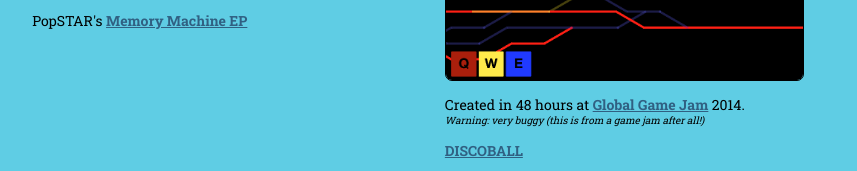
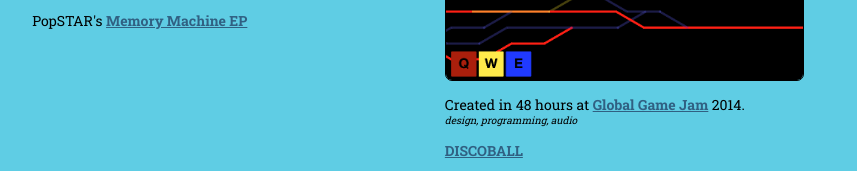
Before and after one commit to noahlemen/kedromelon.github.io, a plain HTML site: page index.html in a window 1280 px wide. Shown: the part 1402-1573 px from the top of the page, without its empty margins (211-1068 px from the left). Drawn offline with Linux system fonts and the light colour scheme.

Commit message:
update roles on chromashift

```diff
--- a/index.html
+++ b/index.html
@@ -70,7 +70,7 @@ li a:first-child, p a:first-child { font-weight: bold; }
 	<p>Final project for Game Development: Project Studio at NYU, made in about five weeks.<br><font size="1"><i>design, programming, audio</i></font></p>
 	<p><a href="chromashift.html">Chromashift</a></p>
 	<p><a href="chromashift.html"><img src="chromashift.png" width="100%" height=auto></img></a></p>
-	<p>Created in 48 hours at <a href="http://globalgamejam.org/">Global Game Jam</a> 2014. <br><font size="1"><i>Warning: very buggy (this is from a game jam after all!)</i></font></p>
+	<p>Created in 48 hours at <a href="http://globalgamejam.org/">Global Game Jam</a> 2014. <br><font size="1"><i>design, programming, audio</i></font></p>
 	<p><a href="DISCOBALL.html">DISCOBALL</a></p>
 	<p><a href="DISCOBALL.html"><img src="discoball.png" width="100%" height=auto></img></a></p>
 	<p>Final project for Game Development: Modding at NYU, made in about five weeks.<br><font size="1"><i>design, programming, audio</i></font>
```
